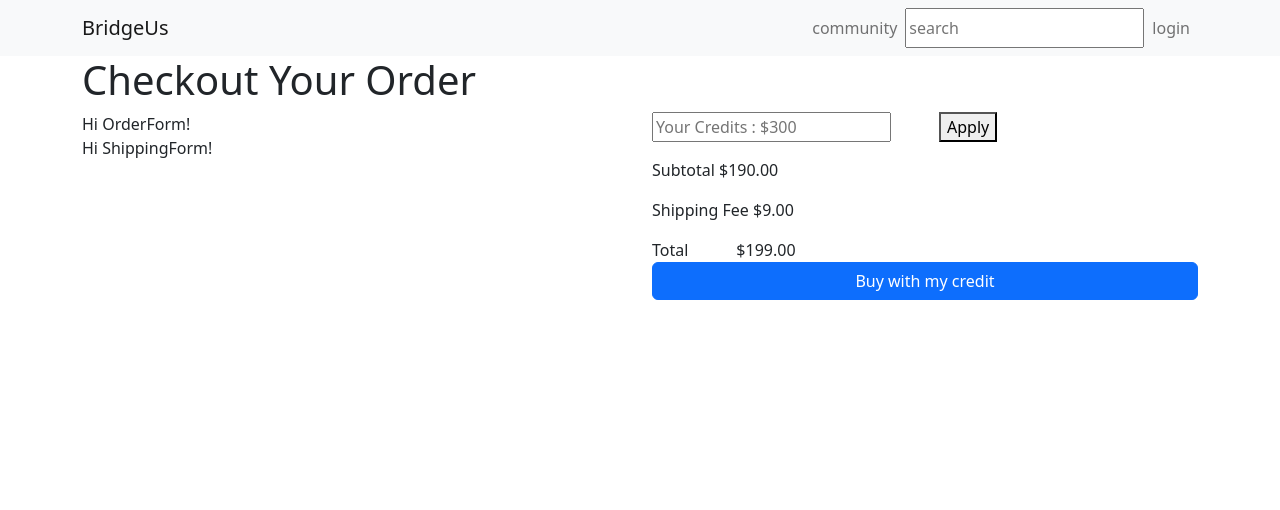
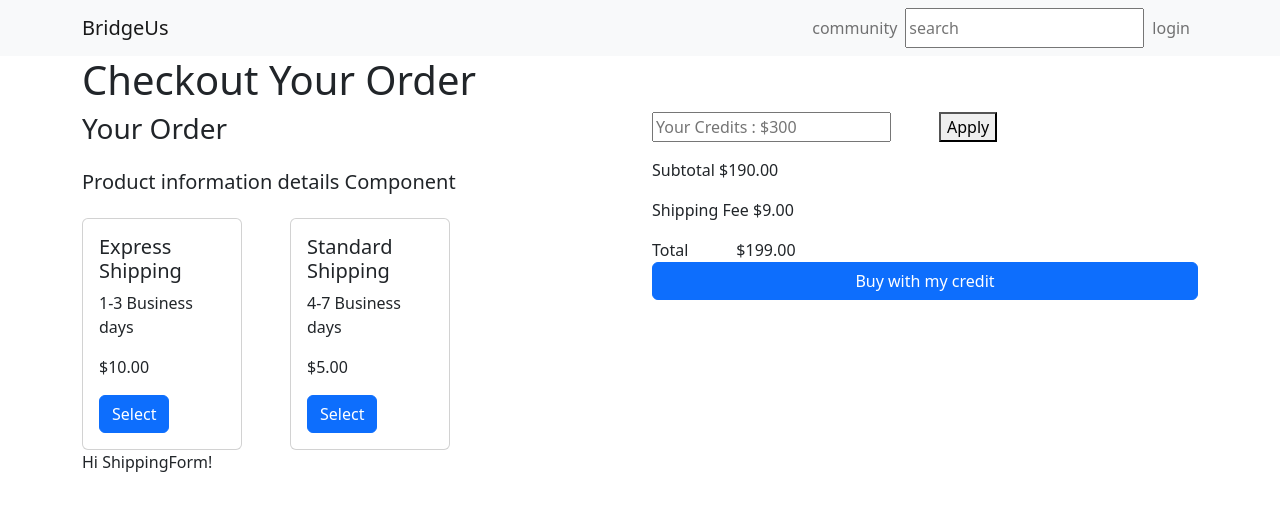
Before and after one commit to swsnu/swppfall2022-team16, a React (Create React App) app in the folder frontend/: page /payment in a window 1280 px wide. Shown: the top 510 px of the page. Built offline with nearby package versions, Linux system fonts and the light colour scheme.

Commit message:
OrderForm

```diff
--- a/frontend/src/components/OrderForm.tsx
+++ b/frontend/src/components/OrderForm.tsx
@@ -1,8 +1,42 @@
 import React from 'react'
+import Button from 'react-bootstrap/Button'
+import Card from 'react-bootstrap/Card'
+import { Stack } from 'react-bootstrap'
 /*eslint-disable */
 
 export default function OrderForm (): JSX.Element {
   return <div>
-    Hi OrderForm!
+    {/*Need to make a new form for the product info */}
+    <Stack direction = 'vertical' gap = {3}>
+      <h3>Your Order</h3>
+      <h5>Product information details Component</h5>
+      <Stack direction = 'horizontal' gap= {5}>
+        <Card style={{ width: '10rem' }}>
+          <Card.Body>
+            <Card.Title>Express Shipping</Card.Title>
+            <Card.Text>
+              1-3 Business days
+            </Card.Text>
+            <Card.Text>
+              $10.00
+            </Card.Text>
+            <Button variant="primary">Select</Button>
+          </Card.Body>
+        </Card>
+        <Card style={{ width: '10rem' }}>
+          <Card.Body>
+            <Card.Title>Standard Shipping</Card.Title>
+            <Card.Text>
+              4-7 Business days
+            </Card.Text>
+            <Card.Text>
+              $5.00
+            </Card.Text>
+            <Button variant="primary">Select</Button>
+          </Card.Body>
+        </Card>
+      </Stack>
+
+    </Stack>
   </div>
 }
--- a/frontend/src/components/PaymentForm.tsx
+++ b/frontend/src/components/PaymentForm.tsx
@@ -5,8 +5,10 @@ import { Stack } from 'react-bootstrap'
 
 export default function PaymentForm (): JSX.Element {
   return <div>
+    {/* Overall structure of the layout. Need to integrate and get data from the redux store */}
     <Stack direction = 'vertical' gap = {3}>
       <Stack direction ='horizontal' gap = {5}>
+
         <input placeholder = 'Your Credits : $300'></input>
         <button >Apply</button>
       </Stack>
@@ -17,6 +19,7 @@ export default function PaymentForm (): JSX.Element {
       <Stack direction = 'horizontal' gap = {5}>
         <div className = "total">Total</div>
         <div className = "totalfee">$199.00</div>
+
       </Stack>
     </Stack>
   </div>
```
